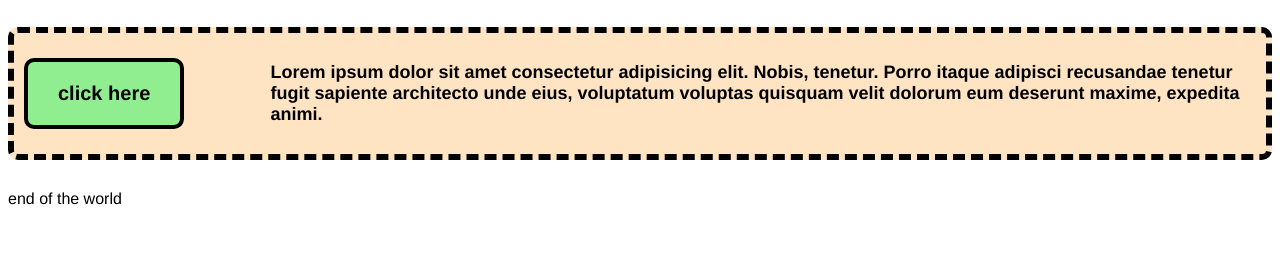
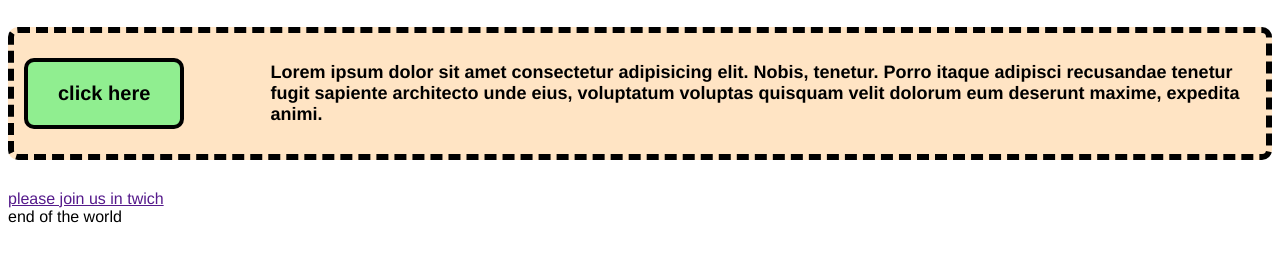
Before and after one commit to mohamadreza-ash/Githubproject, a website: page index.html in a window 1280 px wide. Shown: the part 143-404 px from the top of the page. Drawn offline with Linux system fonts and the light colour scheme.

Commit message:
footer added

```diff
--- a/index.html
+++ b/index.html
@@ -12,6 +12,9 @@
         <button>click here</button>
         <span>Lorem ipsum dolor sit amet consectetur adipisicing elit. Nobis, tenetur. Porro itaque adipisci recusandae tenetur fugit sapiente architecto unde eius, voluptatum voluptas quisquam velit dolorum eum deserunt maxime, expedita animi.</span>
     </div>
+    <footer>
+        <a href="">please join us in twich</a>
+    </footer>
     <script src="script.js"></script>
     <footer>
         end of the world
```
Also changed, not shown: package.json (added, +15 -0 lines), 1 other file.
